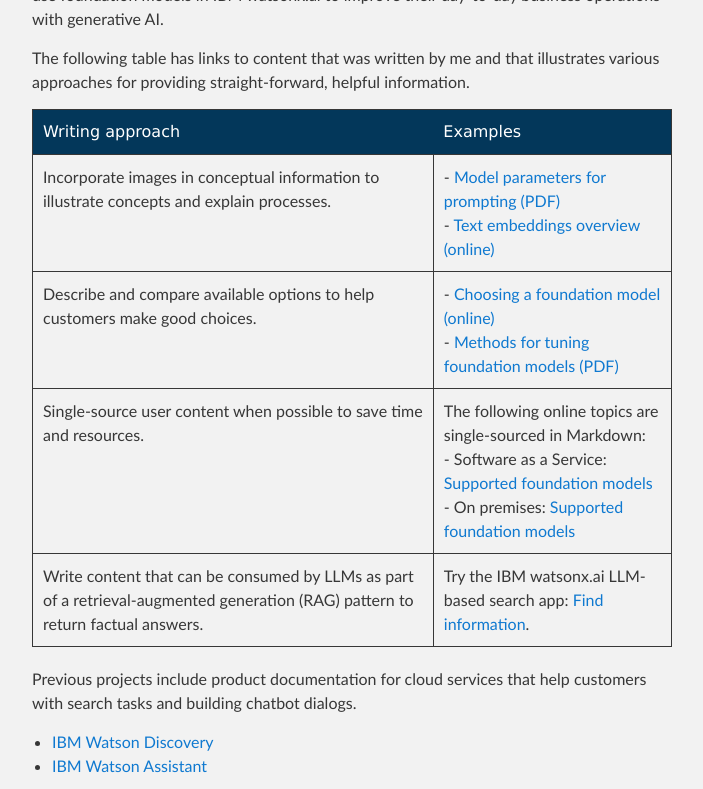
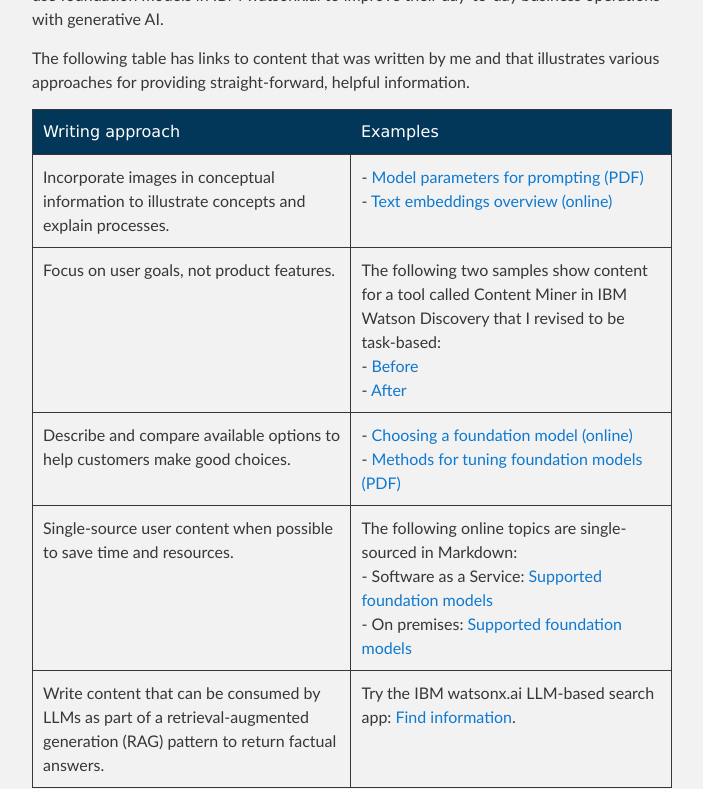
Before and after one commit to michelle-miller/michelle-miller.github.io, a Jekyll site: the page built from index.md, in a window 1280 px wide and 900 px high, scrolled down 559 px, cut to the strip 0-789 px from the top of the window. Shown: the whole strip, without its empty margins (288-991 px from the left). Built offline with Jekyll 4.4.1, drawn with Linux system fonts in a browser that asks for light colours; our own code applies the rules of GitHub Pages for plain Markdown files.

Commit message:
adding content mining before and after

```diff
--- a/index.md
+++ b/index.md
@@ -15,6 +15,7 @@ The following table has links to content that was written by me and that illustr
 | Writing approach | Examples |
 |------------------|----------|
 | Incorporate images in conceptual information to illustrate concepts and explain processes. | - [Model parameters for prompting (PDF)](https://michelle-miller.github.io/samples/wx-llm-parameters-sample.pdf){:target="_blank"}<br/> - [Text embeddings overview (online)](https://www.ibm.com/docs/SSYOK8/wsj/analyze-data/fm-embed-overview.html){:target="_blank"} |
+| Focus on user goals, not product features. | The following two samples show content for a tool called Content Miner in IBM Watson Discovery that I revised to be task-based:<br/> - [Before](https://michelle-miller.github.io/samples/contentmine-before.pdf)<br/> - [After](https://michelle-miller.github.io/samples/contentmine-after.pdf) |
 | Describe and compare available options to help customers make good choices. | - [Choosing a foundation model (online)](https://www.ibm.com/docs/SSYOK8/wsj/analyze-data/fm-model-choose.html){:target="_blank"}<br/> - [Methods for tuning foundation models (PDF)](https://michelle-miller.github.io/samples/wx-tuning.pdf){:target="_blank"} |
 | Single-source user content when possible to save time and resources. | The following online topics are single-sourced in Markdown:<br/> - Software as a Service: [Supported foundation models](https://www.ibm.com/docs/SSYOK8/wsj/analyze-data/fm-models.html){:target="_blank"}<br/> - On premises: [Supported foundation models](https://www.ibm.com/docs/SSLSRPV_latest/wsj/analyze-data/fm-models.html){:target="_blank"} |
 | Write content that can be consumed by LLMs as part of a retrieval-augmented generation (RAG) pattern to return factual answers. | Try the IBM watsonx.ai LLM-based search app: [Find information](https://dataplatform.cloud.ibm.com/docs/content/wsj/getting-started/welcome-main.html?context=wx){:target="_blank"}. |
```
Also changed, not shown: 2 other files.
